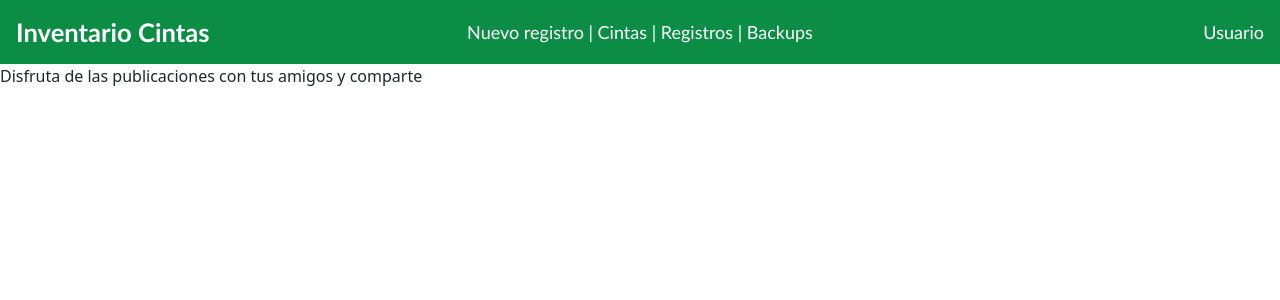
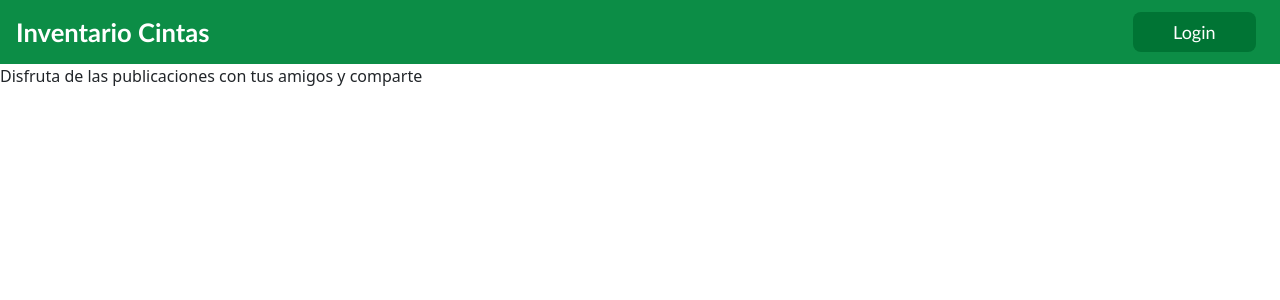
Before and after one commit to pabloaesp/registro_cintas, an Angular app in the folder client/: page / in a window 1280 px wide. Shown: the top 300 px of the page. Built offline with nearby package versions, Linux system fonts and the light colour scheme.

Commit message:
log & close sesion w/btns rdy

```diff
--- a/client/angular.json
+++ b/client/angular.json
@@ -35,7 +35,8 @@
             ],
             "scripts": [
               "./node_modules/jquery/dist/jquery.min.js",
-              "./node_modules/bootstrap/dist/js/bootstrap.min.js"
+              "./node_modules/popper.js/dist/umd/popper.min.js",
+              "./node_modules/bootstrap/dist/js/bootstrap.bundle.min.js"
             ]
           },
           "configurations": {
--- a/client/package.json
+++ b/client/package.json
@@ -18,8 +18,10 @@
     "@angular/platform-browser": "^15.0.0",
     "@angular/platform-browser-dynamic": "^15.0.0",
     "@angular/router": "^15.0.0",
+    "angular-popper": "^2.0.1",
     "bootstrap": "^5.2.2",
     "jquery": "^3.6.1",
+    "popper.js": "^1.16.1",
     "rxjs": "~7.5.0",
     "rxjs-compat": "^6.6.7",
     "tslib": "^2.3.0",
--- a/client/src/app/app.component.html
+++ b/client/src/app/app.component.html
@@ -1,5 +1,5 @@
-<!-- DIV NAV BAR -->
-<div id="nav-bar" class="d-flex flex-row">
+<!-- Se muestra cuando el usuario esta logueado -->
+<div id="nav-bar" class="d-flex flex-row" *ngIf="identity">
     <div id="titulo" class="d-flex col-3">
         <div class="d-flex w-100 h-100 ps-3 justify-content-start align-items-center">
             <a class="link-home" [routerLink]="['/home']">
@@ -14,11 +14,42 @@
         </div>
     </div>
 
-    <div class="d-flex col-3">
-        <div class="d-flex w-100 h-100 pe-3 justify-content-end align-items-center">
-            Usuario
+    <div class="d-flex col-3 pe-4 dropdown-center justify-content-end align-items-center ">
+        <a id="link_usuario" class="d-flex col-5 rounded-3 justify-content-center align-items-center "
+                data-bs-toggle="dropdown" aria-expanded="false">
+            {{identity.name}}
+        </a>
+        <ul class="dropdown-menu">
+            <li><a class="dropdown-item" href="#">Editar usuario</a></li>
+            <li><a class="dropdown-item" (click)="logout()">Cerrar sesión</a></li>
+        </ul>
+    </div>
+
+    <!-- <div class="d-flex col-3">
+        <div class="d-flex w-100 h-100 pe-4 justify-content-end align-items-center">
+            {{identity.name}}
+        </div>
+    </div> -->
+
+</div>
+
+
+<!-- Se muestra cuando el usuario no esta logueado -->
+<div id="nav-bar" class="d-flex flex-row" *ngIf="!identity">
+    <div id="titulo" class="d-flex col-9">
+        <div class="d-flex w-100 h-100 ps-3 justify-content-start align-items-center">
+            <a class="link-home" [routerLink]="['/home']">
+                Inventario Cintas
+            </a>
         </div>
     </div>
+
+    <div class="d-flex col-3 pe-4 dropdown-center justify-content-end align-items-center ">
+        <a id="link_usuario" class="d-flex col-5 rounded-3 justify-content-center align-items-center" [routerLink]="['/login']">
+            Login
+        </a>
+    </div>
+
 </div>
 
 
--- a/client/src/app/app.component.ts
+++ b/client/src/app/app.component.ts
@@ -24,7 +24,7 @@ export class AppComponent  {
 
   ngOnInit(){
     this.identity = JSON.parse(this._userService.getIdentity());
-    console.log(this.identity);
+    // console.log(this.identity);
   }
 
   ngDoCheck(){
--- a/client/src/styles.sass
+++ b/client/src/styles.sass
@@ -19,6 +19,24 @@
         color: #e7e7e7 !important
 
 
+#link_usuario
+    height: 40px
+    text-decoration: none
+    color: white
+    background-color: #007434
+    &:hover
+        background-color: #098036
+        border: 1px solid #096832
+
+
+
+#link_login
+    text-decoration: none
+    color: white
+    &:hover
+        color: #e7e7e7 !important
+
+
 #div-login
     height: 320px
     background-color: #f3f3f3
@@ -33,9 +51,3 @@
     height: 70px
     text-align: center
     line-height: 35px
-
-// #button-login
-//     background-color: #00682f !important
-//     color: white
-//     &:hover
-//         background-color: #009c41 !important
```
Also changed, not shown: 1 other file (tests, documents, lock files or other folders).
